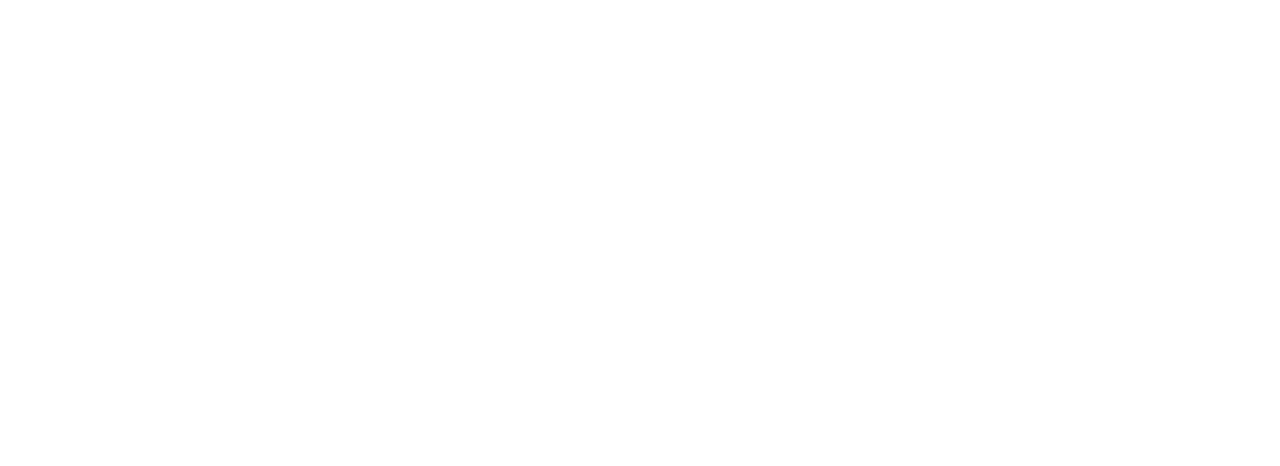
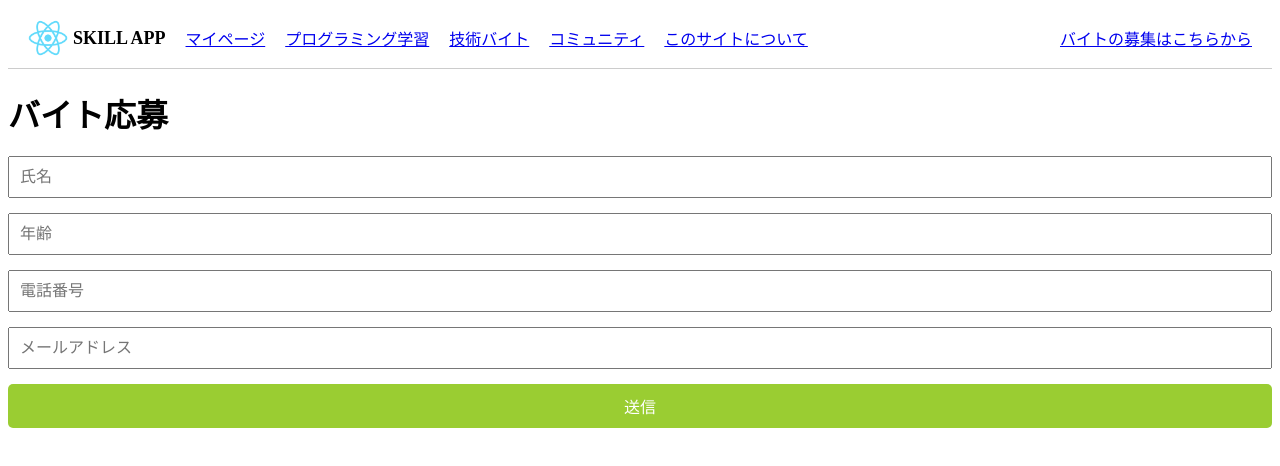
Before and after one commit to ga-mi-keke/skill-app-frontend, a React (Create React App) app: page /apply in a window 1280 px wide. Before the commit this address had no page. Shown: the top 466 px of the page. Built offline with nearby package versions, Linux system fonts and the light colour scheme.

Commit message:
応募画面作った

```diff
--- a/src/App.js
+++ b/src/App.js
@@ -8,6 +8,8 @@
 import Register from './pages/Register';
 import JobPosting from './pages/Job-posting';
 import Jobs from './pages/Jobs';
+import Apply from './pages/Apply';
+
 //ページ遷移の処理を書いてる関数
 function App() {
   return (
@@ -19,6 +21,7 @@
         <Route path="/register" element={<Register />} />
         <Route path="/job-posting" element={<JobPosting />} />
         <Route path="/jobs" element={<Jobs />} />
+        <Route path="/apply" element={<Apply />} />
         {/*まだ遷移先が作られてないから適当に中身を作ってる*/}
         <Route path="/profile" element={<div style={{ padding: '20px' }}>マイページ (Profile Page)</div>} />
         <Route path="/learning" element={<div style={{ padding: '20px' }}>プログラミング学習 (Learning Page)</div>} />
--- /dev/null
+++ b/src/pages/Apply.js
@@ -0,0 +1,96 @@
+// src/pages/Apply.js
+import React, { useState } from 'react';
+import Header from '../components/Header';
+
+function Apply() {
+  const [formData, setFormData] = useState({
+    name: '',
+    age: '',
+    phone: '',
+    email: '',
+  });
+  const [message, setMessage] = useState('');
+  const handleChange = (e) => {
+    const { name, value } = e.target;
+    setFormData(prevData => ({ ...prevData, [name]: value }));
+  };
+
+  const handleSubmit = (e) => {
+    e.preventDefault();
+    // 送信処理（ここでは実装しない）
+    console.log('送信データ:', formData);
+    // フォーム内容をクリア
+    setFormData({
+      name: '',
+      age: '',
+      phone: '',
+      email: '',
+    });
+    // 送信完了メッセージを表示
+    setMessage('送信が完了しました');
+    // 3秒後にメッセージを消す
+    setTimeout(() => setMessage(''), 3000);
+  };
+
+  return (
+    <div>
+        <Header />
+       <h1 style={{ marginBottom: '20px' }}>バイト応募</h1>
+      <form onSubmit={handleSubmit} style={{ display: 'flex', flexDirection: 'column', gap: '15px' }}>
+        <input
+          type="text"
+          name="name"
+          placeholder="氏名"
+          value={formData.name}
+          onChange={handleChange}
+          style={{ padding: '10px', fontSize: '16px' }}
+          required
+        />
+        <input
+          type="number"
+          name="age"
+          placeholder="年齢"
+          value={formData.age}
+          onChange={handleChange}
+          style={{ padding: '10px', fontSize: '16px' }}
+          required
+        />
+        <input
+          type="tel"
+          name="phone"
+          placeholder="電話番号"
+          value={formData.phone}
+          onChange={handleChange}
+          style={{ padding: '10px', fontSize: '16px' }}
+          required
+        />
+        <input
+          type="email"
+          name="email"
+          placeholder="メールアドレス"
+          value={formData.email}
+          onChange={handleChange}
+          style={{ padding: '10px', fontSize: '16px' }}
+          required
+        />
+        <button
+          type="submit"
+          style={{
+            padding: '10px',
+            fontSize: '16px',
+            backgroundColor: '#9acd32',
+            color: 'white',
+            border: 'none',
+            borderRadius: '5px',
+            cursor: 'pointer'
+          }}
+        >
+          送信
+        </button>
+      </form>
+      {message && <p style={{ marginTop: '20px' }}>{message}</p>}
+    </div>
+  );
+}
+
+export default Apply;
--- a/src/pages/Jobs.js
+++ b/src/pages/Jobs.js
@@ -66,7 +66,7 @@
 
   // 応募ボタン押下時
   const handleApply = (jobId) => {
-    navigate(`/apply/${jobId}`);
+    navigate('/apply');
   };
 
   return (
```
